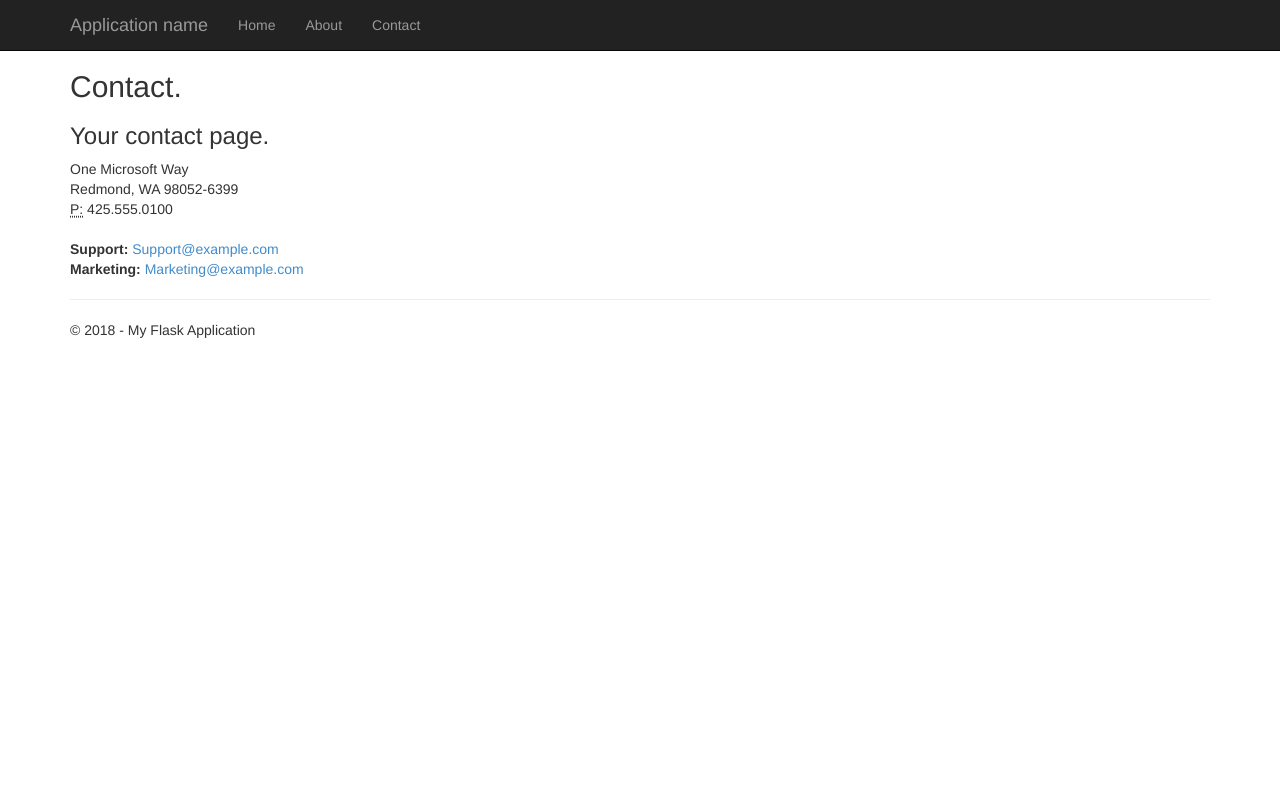
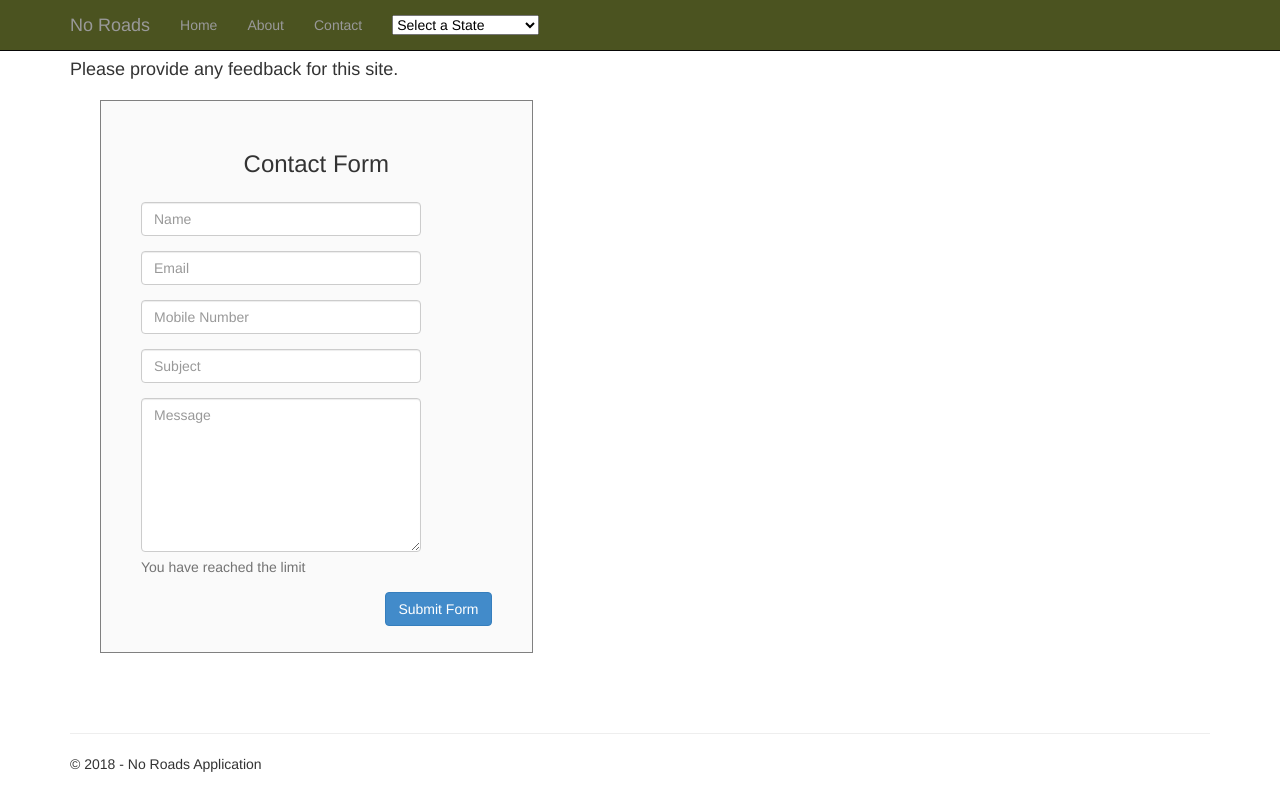
Before and after one commit to atr2600/NoRoads_WebApp, a Flask app: page /contact in a window 1280 px wide. Before the commit the page ends 338 px from the top, so only its background shows below. Run offline with Flask 2, Linux system fonts and the light colour scheme; parts of the project's set-up code (start-up, migrations or seed data) failed here and were passed over; some libraries are stand-ins or nearby versions.

Commit message:
Added a state drop down selecter. This way the app will only load the state a user is in. Saves on loading all the maps.

```diff
--- a/NoRoads_WebApp/NoRoads_WebApp/templates/contact.html
+++ b/NoRoads_WebApp/NoRoads_WebApp/templates/contact.html
@@ -2,19 +2,53 @@
 
 {% block content %}
 
-<h2>{{ title }}.</h2>
-<h3>{{ message }}</h3>
+<style>
 
-<address>
-    One Microsoft Way<br />
-    Redmond, WA 98052-6399<br />
-    <abbr title="Phone">P:</abbr>
-    425.555.0100
-</address>
+    .red {
+        color: red;
+    }
 
-<address>
-    <strong>Support:</strong>   <a href="mailto:Support@example.com">Support@example.com</a><br />
-    <strong>Marketing:</strong> <a href="mailto:Marketing@example.com">Marketing@example.com</a>
-</address>
+    .form-area {
+        background-color: #FAFAFA;
+        padding: 10px 40px 60px;
+        margin: 10px 0px 60px;
+        border: 1px solid GREY;
+    }
+</style>
+
+<div>
+    <h4>Please provide any feedback for this site.</h4>
+</div>
+
+<div class="container">
+    <div class="col-md-5">
+        <div class="form-area">
+            <form role="form">
+                <br style="clear:both">
+                <h3 style="margin-bottom: 25px; text-align: center;">Contact Form</h3>
+                <div class="form-group">
+                    <input type="text" class="form-control" id="name" name="name" placeholder="Name" required>
+                </div>
+                <div class="form-group">
+                    <input type="text" class="form-control" id="email" name="email" placeholder="Email" required>
+                </div>
+                <div class="form-group">
+                    <input type="text" class="form-control" id="mobile" name="mobile" placeholder="Mobile Number" required>
+                </div>
+                <div class="form-group">
+                    <input type="text" class="form-control" id="subject" name="subject" placeholder="Subject" required>
+                </div>
+                <div class="form-group">
+                    <textarea class="form-control" type="textarea" id="message" placeholder="Message" maxlength="140" rows="7"></textarea>
+                    <span class="help-block"><p id="characterLeft" class="help-block ">You have reached the limit</p></span>
+                </div>
+
+                <button type="button" id="submit" name="submit" class="btn btn-primary pull-right">Submit Form</button>
+            </form>
+        </div>
+    </div>
+</div>
+
+
 
 {% endblock %}
--- a/NoRoads_WebApp/NoRoads_WebApp/templates/layout.html
+++ b/NoRoads_WebApp/NoRoads_WebApp/templates/layout.html
@@ -10,6 +10,17 @@
 </head>
 
 <body>
+    <style>
+        .navbar-inverse {
+            background-color: #4b5320 !important;
+        }
+
+        .state-selector {
+            padding: 15px !important;
+        }
+
+    </style>
+
     <div class="navbar navbar-inverse navbar-fixed-top">
         <div class="container">
             <div class="navbar-header">
@@ -18,13 +29,68 @@
                     <span class="icon-bar"></span>
                     <span class="icon-bar"></span>
                 </button>
-                <a href="/" class="navbar-brand">Application name</a>
+                <a href="/" class="navbar-brand">No Roads</a>
             </div>
             <div class="navbar-collapse collapse">
                 <ul class="nav navbar-nav">
                     <li><a href="{{ url_for('home') }}">Home</a></li>
                     <li><a href="{{ url_for('about') }}">About</a></li>
                     <li><a href="{{ url_for('contact') }}">Contact</a></li>
+                    <li class="state-selector"><select  name="state" id="state">
+    <option value="" selected="selected">Select a State</option>
+    <option value="AL">Alabama</option>
+    <option value="AK">Alaska</option>
+    <option value="AZ">Arizona</option>
+    <option value="AR">Arkansas</option>
+    <option value="CA">California</option>
+    <option value="CO">Colorado</option>
+    <option value="CT">Connecticut</option>
+    <option value="DE">Delaware</option>
+    <option value="DC">District Of Columbia</option>
+    <option value="FL">Florida</option>
+    <option value="GA">Georgia</option>
+    <option value="HI">Hawaii</option>
+    <option value="ID">Idaho</option>
+    <option value="IL">Illinois</option>
+    <option value="IN">Indiana</option>
+    <option value="IA">Iowa</option>
+    <option value="KS">Kansas</option>
+    <option value="KY">Kentucky</option>
+    <option value="LA">Louisiana</option>
+    <option value="ME">Maine</option>
+    <option value="MD">Maryland</option>
+    <option value="MA">Massachusetts</option>
+    <option value="MI">Michigan</option>
+    <option value="MN">Minnesota</option>
+    <option value="MS">Mississippi</option>
+    <option value="MO">Missouri</option>
+    <option value="MT">Montana</option>
+    <option value="NE">Nebraska</option>
+    <option value="NV">Nevada</option>
+    <option value="NH">New Hampshire</option>
+    <option value="NJ">New Jersey</option>
+    <option value="NM">New Mexico</option>
+    <option value="NY">New York</option>
+    <option value="NC">North Carolina</option>
+    <option value="ND">North Dakota</option>
+    <option value="OH">Ohio</option>
+    <option value="OK">Oklahoma</option>
+    <option value="OR">Oregon</option>
+    <option value="PA">Pennsylvania</option>
+    <option value="RI">Rhode Island</option>
+    <option value="SC">South Carolina</option>
+    <option value="SD">South Dakota</option>
+    <option value="TN">Tennessee</option>
+    <option value="TX">Texas</option>
+    <option value="UT">Utah</option>
+    <option value="VT">Vermont</option>
+    <option value="VA">Virginia</option>
+    <option value="WA">Washington</option>
+    <option value="WV">West Virginia</option>
+    <option value="WI">Wisconsin</option>
+    <option value="WY">Wyoming</option>
+</select>
+                    </li>
                 </ul>
             </div>
         </div>
@@ -34,7 +100,7 @@
         {% block content %}{% endblock %}
         <hr />
         <footer>
-            <p>&copy; {{ year }} - My Flask Application</p>
+            <p>&copy; {{ year }} - No Roads Application</p>
         </footer>
     </div>
 
```
Also changed, not shown: 1 other file.
